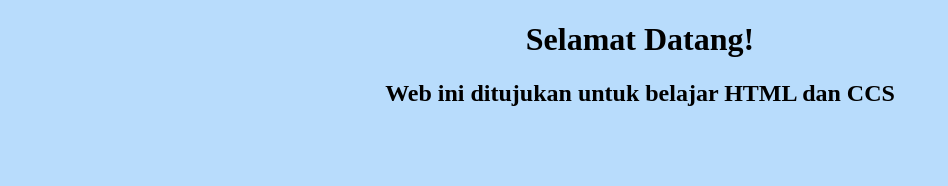
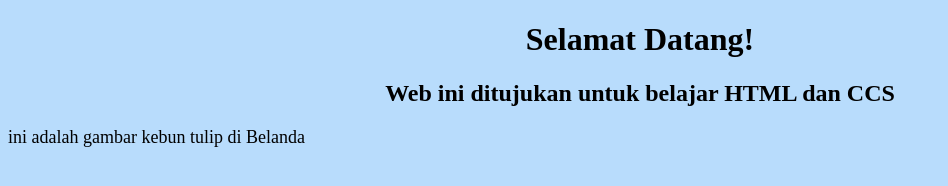
Before and after one commit to 46yAwn/latihan01, a plain HTML site: page index.html in a window 1280 px wide. Shown: the whole page, without its empty margins (0-948 px from the left). Drawn offline with Linux system fonts and the light colour scheme.

Commit message:
Menambahkan paragraf

```diff
--- a/index.html
+++ b/index.html
@@ -25,5 +25,6 @@
 <body>
     <h1>Selamat Datang!</h1>
     <h2>Web ini ditujukan untuk belajar HTML dan CCS</h2>
+    <p>ini adalah gambar kebun tulip di Belanda</p>
 </body>
 </html>
```
